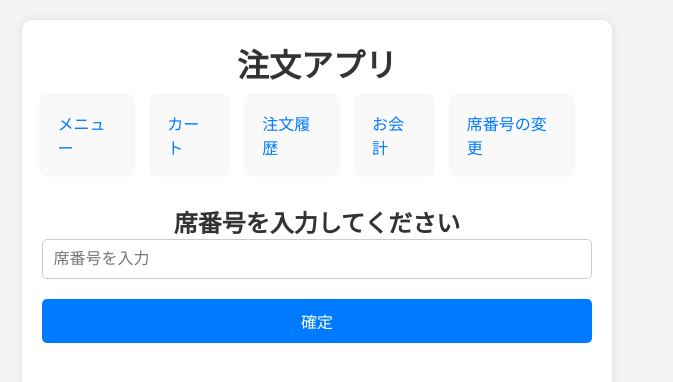
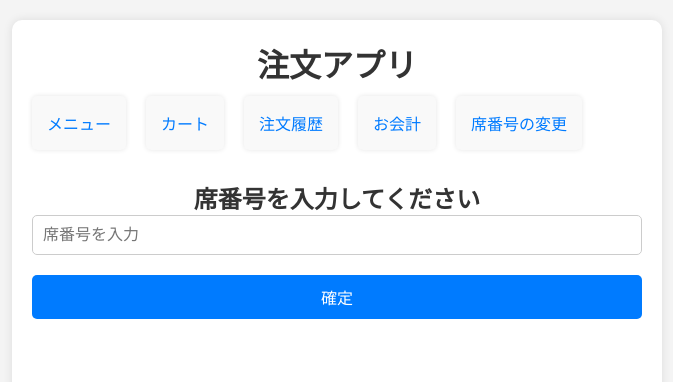
Before and after one commit to ryota-nakazawa/order-app-project, a React (Create React App) app in the folder frontend/: page / in a window 1280 px wide. Shown: the top 382 px of the page, without its empty margins (323-996 px from the left). Built offline with nearby package versions, Linux system fonts and the light colour scheme; no server answers.

Commit message:
ナビゲーション以外はとりあえず完成

```diff
--- a/frontend/src/App.css
+++ b/frontend/src/App.css
@@ -24,7 +24,7 @@ body {
 }
 
 .container {
-  width: 90%;
+  width: 100%;
   max-width: 800px;
   margin: 20px auto;
   background: white;
--- a/frontend/src/components/CartPage.js
+++ b/frontend/src/components/CartPage.js
@@ -39,6 +39,7 @@ const CartPage = ({ cart, calculateTotal, seatId, sessionId, setCart, removeFrom
       <div className="base-container">
 
         <p>現在のカートの中身がここに表示されます</p>
+        <p>-------------------------------------------------------------------------</p>
         <ul>
           {cart.map((item, index) => (
             <li key={index}>
--- a/frontend/src/components/CheckoutPage.js
+++ b/frontend/src/components/CheckoutPage.js
@@ -59,6 +59,7 @@ const CheckoutPage = ({ seatId, sessionId }) => {
       <h1>お会計</h1>
       <div className="base-container">
         <p>会計の詳細がここに表示されます</p>
+        <p>-------------------------------------------------------------------------</p>
         {orders.length > 0 ? (
           <div>
             <ul>
--- a/frontend/src/components/OrderHistoryPage.js
+++ b/frontend/src/components/OrderHistoryPage.js
@@ -86,6 +86,7 @@ const OrderHistoryPage = ({ seatId, sessionId }) => {
       <h1>注文履歴</h1>
       <div className="base-container">
         <p>本日の全ての売上がここに表示されます</p>
+        <p>-------------------------------------------------------------------------</p>
         {Object.keys(groupedOrders).length > 0 ? (
           Object.keys(groupedOrders).map(key => {
             const [seatId, sessionId] = key.split('-');
--- a/frontend/src/components/OrdersPage.js
+++ b/frontend/src/components/OrdersPage.js
@@ -43,6 +43,7 @@ const OrdersPage = ({ items, addToCart }) => {
       <h2>メニュー</h2>
       <div className="base-container">
         <p>メニューの内容がここに表示されます</p>
+        <p>---------------------------------------------------------------------------------</p>
         <ul>
           {items.map((item) => (
             <li key={item._id}>
```
